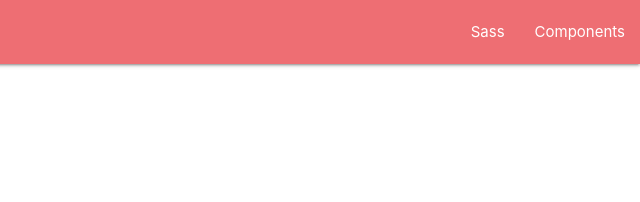
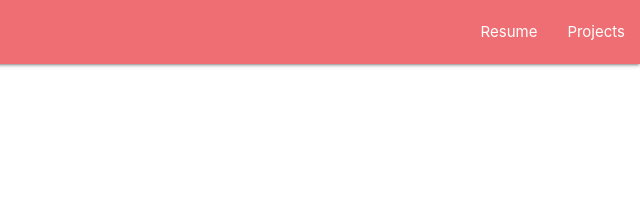
Before and after one commit to solgardner/solgardner.github.io, a plain HTML site: page index.html in a window 1280 px wide. Shown: the full height of the page, 640-1280 px from the left. Drawn offline with nearby package versions, Linux system fonts and the light colour scheme.

Commit message:
Update index.html

```diff
--- a/index.html
+++ b/index.html
@@ -17,8 +17,8 @@
             <div class="nav-wrapper">
                 <a href="index.html" class="brand-logo">Name</a>
                 <ul class="right hide-on-med-and-down">
-                    <li><a href="sass.html">Sass</a></li>
-                    <li><a href="badges.html">Components</a></li>
+                    <li><a href="sass.html">Resume</a></li>
+                    <li><a href="badges.html">Projects</a></li>
                 </ul>
             </div>
         </nav>
```
